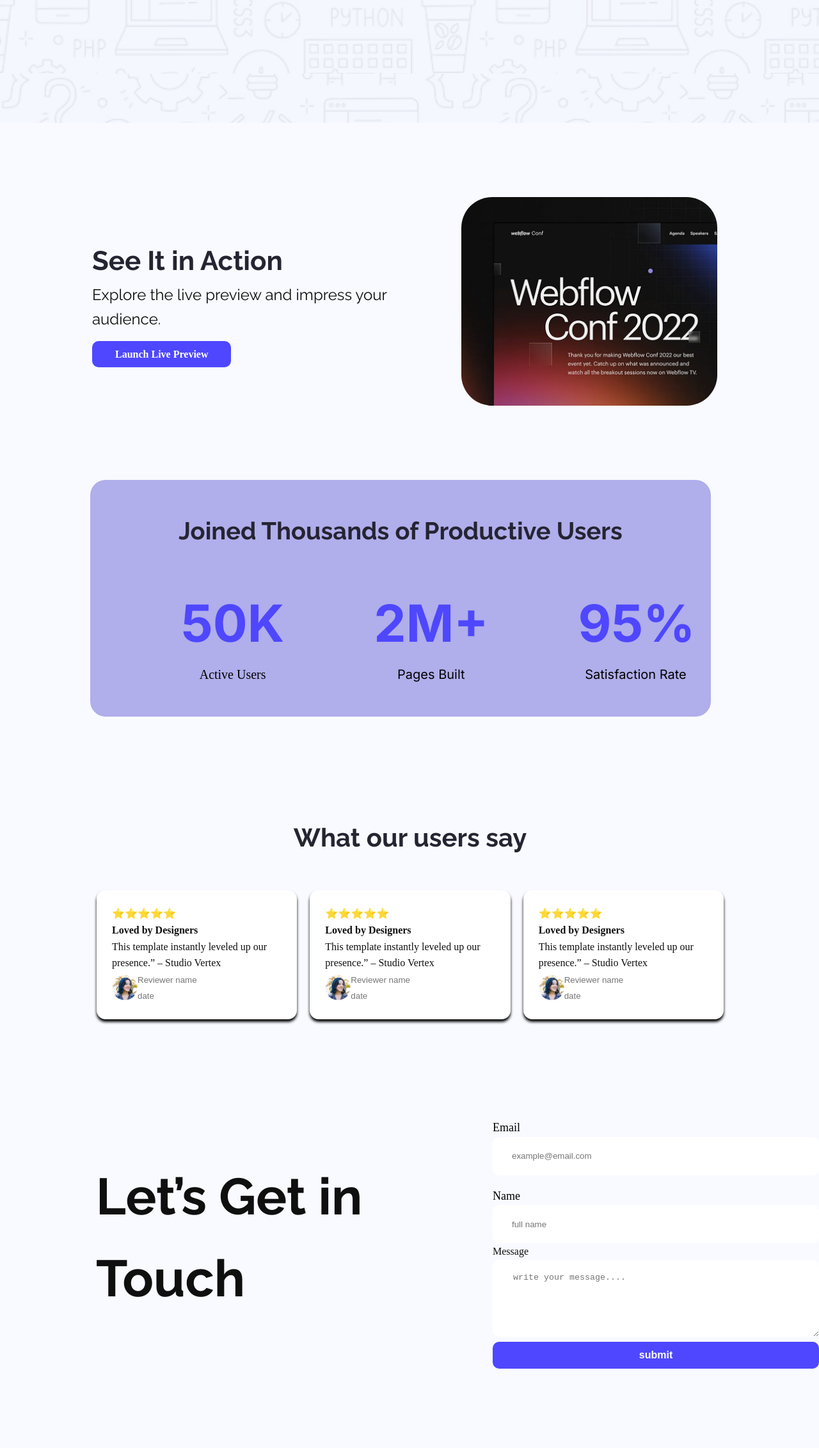
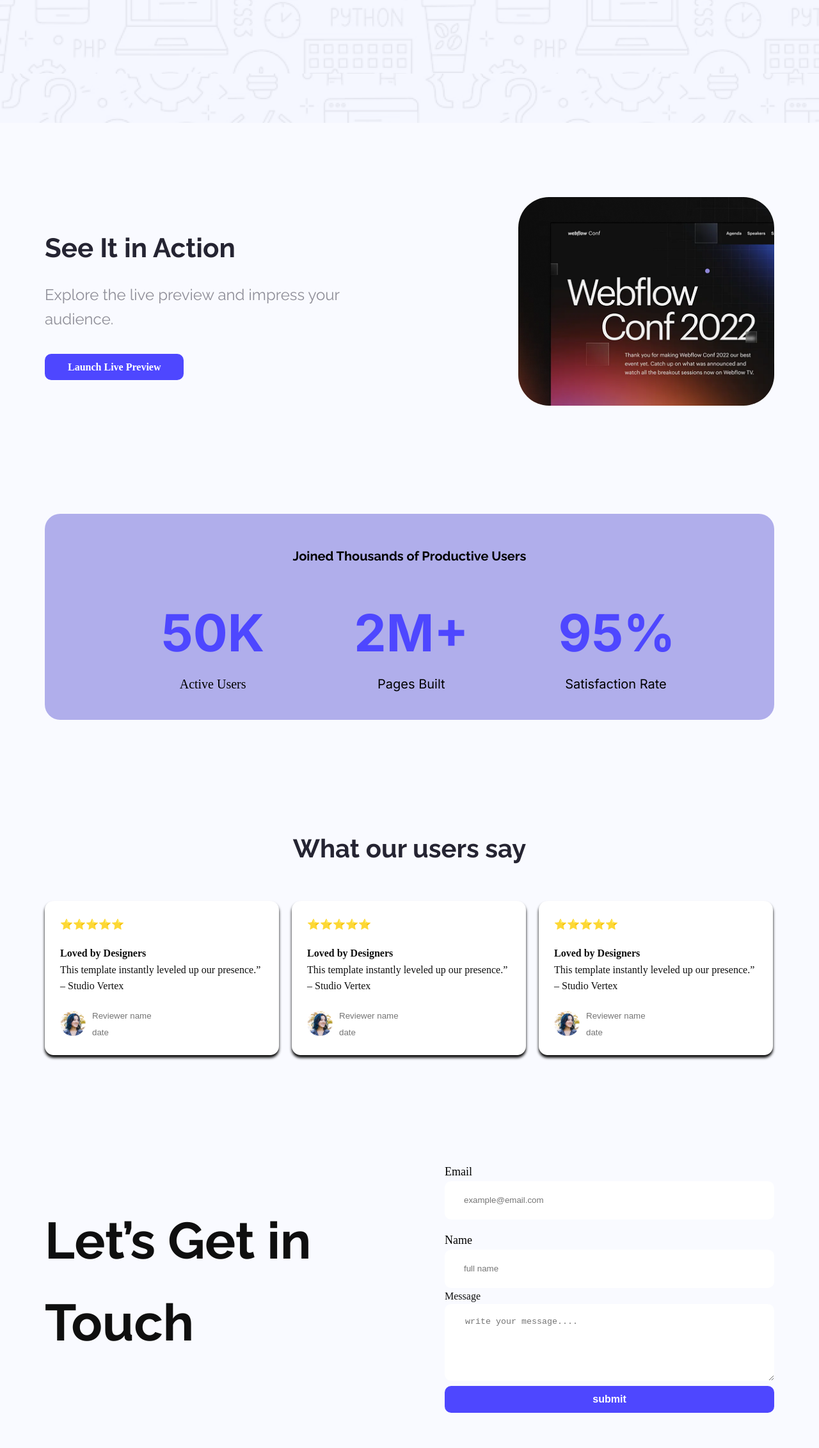
Before and after one commit to mdratul4505/my-first-assignment-repo, a plain HTML site: page index.html in a window 1280 px wide. Shown: the part 537-2800 px from the top of the page at 64% size. Drawn offline with Linux system fonts and the light colour scheme.

Commit message:
fixd problem

```diff
--- a/index.html
+++ b/index.html
@@ -39,7 +39,7 @@
     <section class="scil">
 
 
-          <h1 class="h1-text dark-2 raleway-normal">Joined Thousands of Productive Users</h1>
+          <h1 class="h1-text dark-2 raleway-normal scil-text">Joined Thousands of Productive Users</h1>
 
          <div class="stats">
 
@@ -62,8 +62,10 @@
     <div class="cards">
       <div class="card">
         <p>⭐⭐⭐⭐⭐</p>
+        <div class="card-container">
           <h4 class="test-sub-title">Loved by Designers</h4>
         <p>This template instantly leveled up our presence.” – Studio Vertex</p>
+        </div>
 
 
           <div class="cards-icon">
@@ -79,8 +81,10 @@
       </div>
       <div class="card">
         <p>⭐⭐⭐⭐⭐</p>
+        <div class="card-container">
           <h4 class="test-sub-title">Loved by Designers</h4>
         <p>This template instantly leveled up our presence.” – Studio Vertex</p>
+        </div>
         <div class="cards-icon">
            <div class="testimonials-img">
             <img src="Assets/avatar.png" alt="" class="avatar">
@@ -95,8 +99,10 @@
       </div>
       <div class="card">
         <p>⭐⭐⭐⭐⭐</p>
+        <div class="card-container">
           <h4 class="test-sub-title">Loved by Designers</h4>
         <p>This template instantly leveled up our presence.” – Studio Vertex</p>
+        </div>
           <div class="cards-icon">
                <div class="testimonials-img">
             <img src="Assets/avatar.png" alt="" class="avatar">
@@ -118,13 +124,19 @@
 
     <div class="contact">
       <form class="contact-form">
+        <div>
           <p class="input-text">Email</p>
         <input type="email" name="" id="" placeholder="example@email.com" class="border">
+        </div>
+        <div>
           <p class="input-text">Name</p>
         <input type="text" name="" id="" placeholder="full name" class="border">
+        </div>
+        <div>
           <p class="inout-text">Message</p>
         <textarea name="" id="" cols="0" rows="5" placeholder="write your message...." class="border-textarea"></textarea><br>
         <input type="submit" value="submit" class="btn-primary contact-btn">
+        </div>
       </form>
     </div>
   </section>
@@ -135,7 +147,7 @@
       <div class=" inter-inter">
       <h1 class="footer-title">LOGO</h1>
     </div>
-    <p class="footer-text">Ready to elevate your online presence? Contact us today to discuss your project and discover how we can bring your vision to life.</p>
+    <p class="footer-text">Ready to elevate your online presence? Contact us today to discuss <br> your project and discover how we can bring your vision to life.</p>
     <div class="ancor">
       <ul>
         <li><a href="#">Home</a></li>
--- a/styles/style.css
+++ b/styles/style.css
@@ -32,18 +32,23 @@ body {
   color: #0f0f0f;
   line-height: 1.6;
 }
-.navbar{
+
+  .navbar{
   max-width: 1140px;
   display: flex;
   justify-content: space-between;
-  margin: 0 150px;
+  margin: 0 auto;
+  padding: 0 20px;
 
 }
+
 .nav{
   max-width: 1440px;
+  margin: auto;
 
   background-image: url("../Assets/Hero-bg.png");
   justify-content: center;
+
   padding: 50px 0px;
 }
 .logo{
@@ -105,17 +110,19 @@ body {
 .action-text{
   font-size: 24px;
   margin-bottom: 23px;
+  color: #25243280;
+  padding:  20px 0;
 }
 
 
 .action{
   max-width: 1140px;
   display: flex;
-  margin: 116px 159px 116px 144px;
+  margin: 116px auto ;
 
   align-items: center;
   justify-content: space-between;
-  gap: 37px;
+  /* gap: 37px; */
 
 
 
@@ -125,18 +132,24 @@ body {
   background-color: #b0aeeb;
   border-radius: 24px;
   max-width: 1140px;
-  margin: 0 169px 137px 141px;
+  margin: 169px auto;
+  align-items: center;
+
+
+}
+
+.scil-text{
   text-align: center;
-
 }
 
 
 .stats{
   display: flex;
   justify-content: space-around;
-  padding: 50px 142px;
+  padding: 40px;
   gap: 140px;
   max-width: 856px;
+  margin: 0 auto;
 }
 .h1-text{
   padding: 50px 0 0 0 ;
@@ -154,7 +167,7 @@ body {
 /* testimonials style */
 .testimonials{
   max-width: 1140px;
-  margin: 157px 149px 137px 151px;
+  margin: 150px auto;
 
 
 }
@@ -183,9 +196,14 @@ body {
 
 }
 
+.card-container{
+  padding: 20px 0;
+}
+
 .testimonials-img{
   display: flex;
   align-items: center;
+  gap: 10px;
 }
 .rest-text{
   border: none;
@@ -210,12 +228,13 @@ body {
   height: 60px;
 }
 .contacts{
+  margin: auto;
   display: flex;
   max-width: 1140px;
   justify-content: space-between;
   align-items: center;
   gap: 110px;
-  margin: 90px 0px 10px 150px;
+  /* margin: 90px 0px 10px 150px; */
 
 
 }
@@ -245,16 +264,18 @@ body {
 }
 /* footer style */
 footer{
+
   max-width: 1440px;
-  justify-content: center;
-  justify-items: center;
+  margin: 100px auto;
+  display: flex;
+  flex-direction: column;
+  align-items: center;
+  text-align: center;
 
 
 
 }
-.footer-content{
-  padding: 104px 400px;
-}
+
 .footer-title{
   text-align: center;
   color: #4E47FF;
```
Lines whose indentation alone changed are shown as unchanged.
